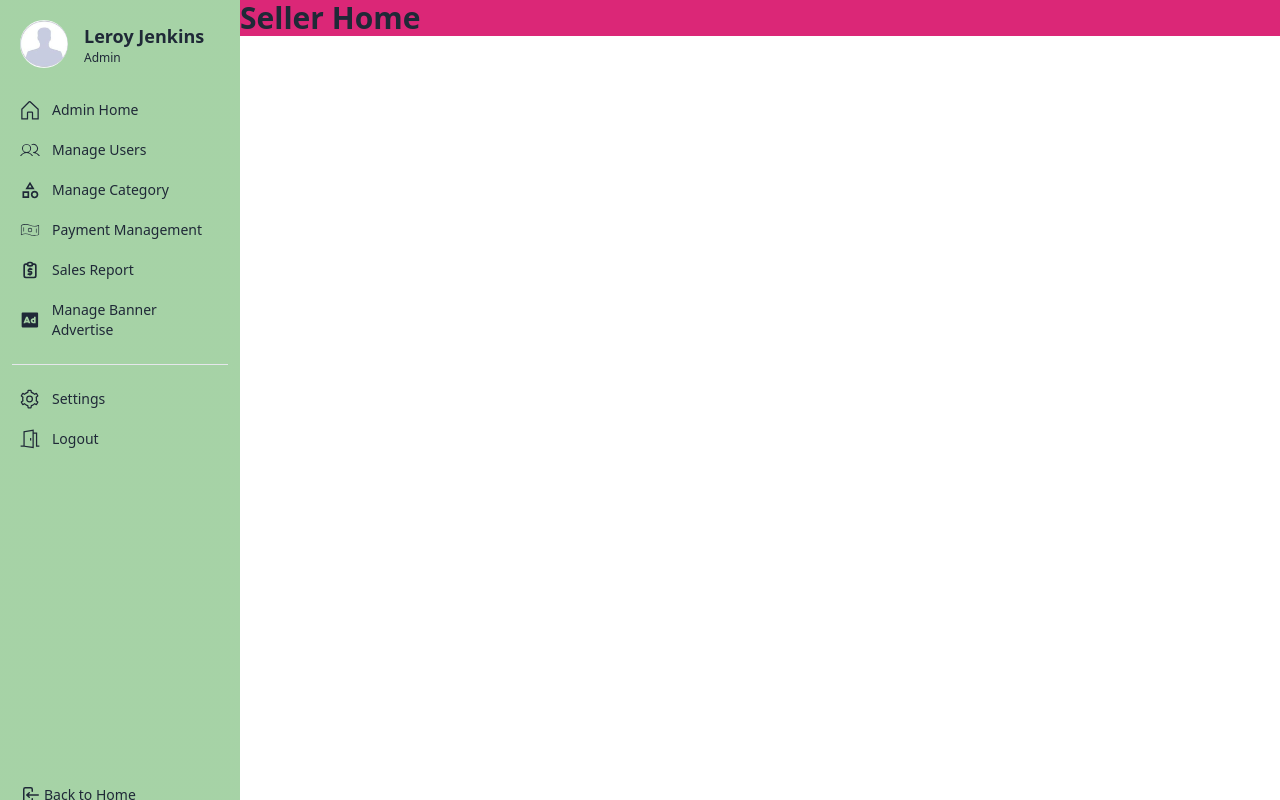
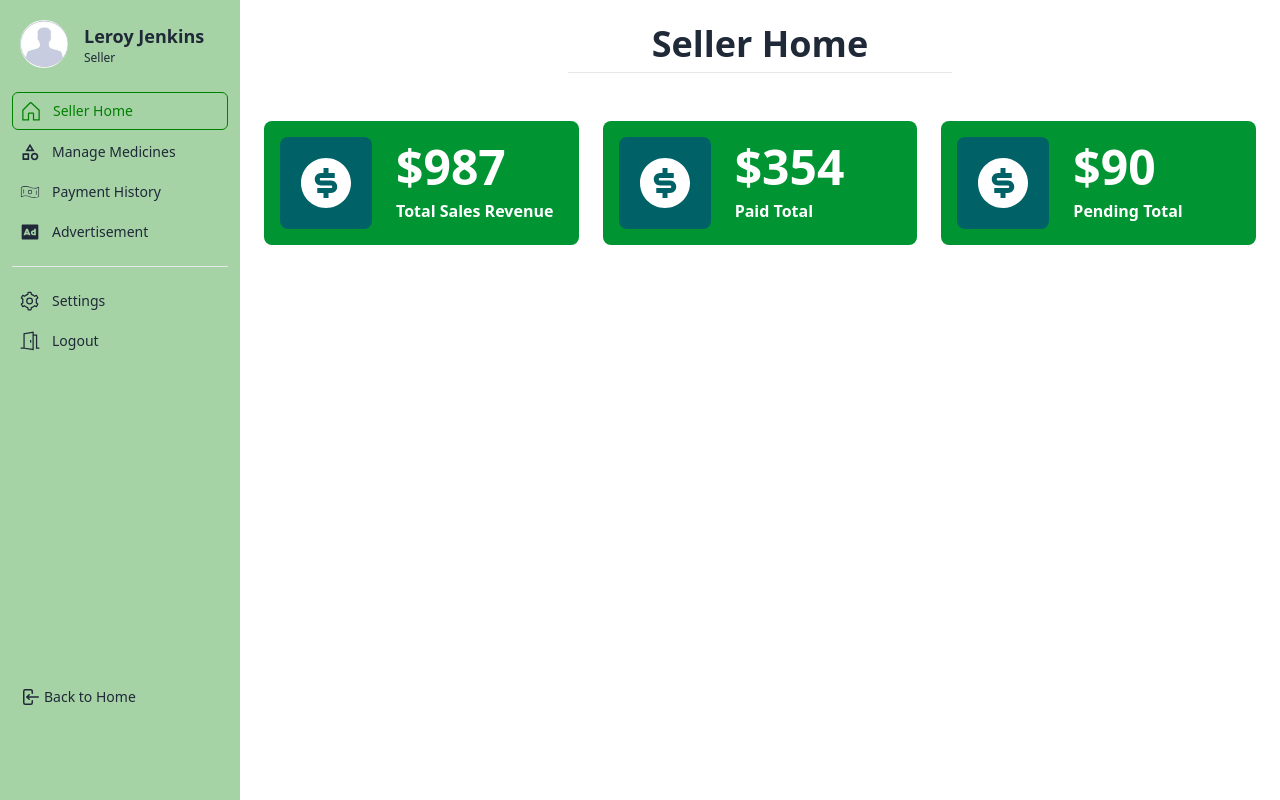
Before and after one commit to rishowrav/pharmeasy, a React (Vite) app: page /dashboard/sellerHome in a window 1280 px wide. Built offline with nearby package versions, Linux system fonts and the light colour scheme; no server answers.

Commit message:
seller home page design has been completeed

```diff
--- a/src/pages/Dashboard/Admin/AdminHome/AdminHome.jsx
+++ b/src/pages/Dashboard/Admin/AdminHome/AdminHome.jsx
@@ -3,7 +3,7 @@ import { RiMoneyDollarCircleFill } from "react-icons/ri";
 const AdminHome = () => {
   return (
     <div>
-      <h2 className="text-4xl text-center mt-6  font-bold"> Manage Users</h2>
+      <h2 className="text-4xl text-center mt-6  font-bold"> Admin Home</h2>
       <hr className="w-96 mx-auto mt-2 mb-4" />
       <section className="p-6 my-6 dark:bg-gray-100 dark:text-gray-800">
         <div className="container grid grid-cols-1 gap-6 mx-auto sm:grid-cols-2 xl:grid-cols-3">
--- a/src/pages/Dashboard/DashboardSidebar.jsx
+++ b/src/pages/Dashboard/DashboardSidebar.jsx
@@ -8,7 +8,7 @@ import { RiAdvertisementFill } from "react-icons/ri";
 import { DiJqueryLogo } from "react-icons/di";
 
 const DashboardSidebar = () => {
-  const user = "admin";
+  const user = "seller";
 
   return (
     <div className="h-screen p-3 fixed left-0 z-50 top-0 space-y-2 w-60 bg-[linear-gradient(-45deg,#00800059,#00800059)]">
--- a/src/pages/Dashboard/Seller/SellerHome/SellerHome.jsx
+++ b/src/pages/Dashboard/Seller/SellerHome/SellerHome.jsx
@@ -1,7 +1,45 @@
+import { RiMoneyDollarCircleFill } from "react-icons/ri";
+
 const SellerHome = () => {
   return (
     <div>
-      <h1 className="text-3xl font-bold bg-pink-600">Seller Home</h1>
+      <h2 className="text-4xl text-center mt-6  font-bold"> Seller Home</h2>
+      <hr className="w-96 mx-auto mt-2 mb-4" />
+      <section className="p-6 my-6 dark:bg-gray-100 dark:text-gray-800">
+        <div className="container grid grid-cols-1 gap-6 mx-auto sm:grid-cols-2 xl:grid-cols-3">
+          <div className="flex p-4 space-x-4 rounded-lg md:space-x-6 bg-[#009432] text-white">
+            <div className="flex justify-center p-2 align-middle rounded-lg sm:p-4 bg-[#006266]">
+              <RiMoneyDollarCircleFill className="text-6xl" />
+            </div>
+            <div className="flex flex-col justify-center align-middle">
+              <p className="text-5xl font-bold leading-none">$987</p>
+              <p className="capitalize font-semibold mt-2">
+                Total Sales Revenue
+              </p>
+            </div>
+          </div>
+
+          <div className="flex p-4 space-x-4 rounded-lg md:space-x-6 bg-[#009432] text-white">
+            <div className="flex justify-center p-2 align-middle rounded-lg sm:p-4 bg-[#006266]">
+              <RiMoneyDollarCircleFill className="text-6xl" />
+            </div>
+            <div className="flex flex-col justify-center align-middle">
+              <p className="text-5xl font-bold leading-none">$354</p>
+              <p className="capitalize font-semibold mt-2">Paid Total</p>
+            </div>
+          </div>
+
+          <div className="flex p-4 space-x-4 rounded-lg md:space-x-6 bg-[#009432] text-white">
+            <div className="flex justify-center p-2 align-middle rounded-lg sm:p-4 bg-[#006266]">
+              <RiMoneyDollarCircleFill className="text-6xl" />
+            </div>
+            <div className="flex flex-col justify-center align-middle">
+              <p className="text-5xl font-bold leading-none">$90</p>
+              <p className="capitalize font-semibold mt-2">Pending Total</p>
+            </div>
+          </div>
+        </div>
+      </section>
     </div>
   );
 };
```
